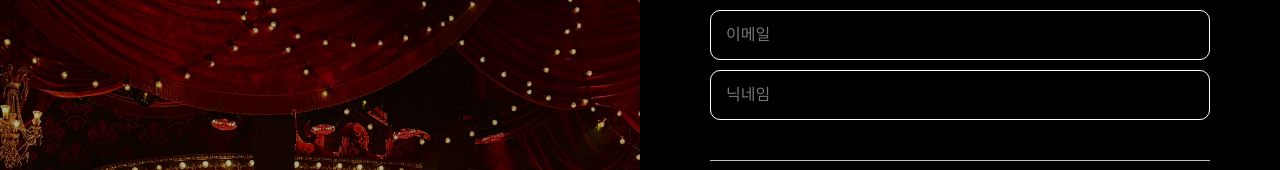
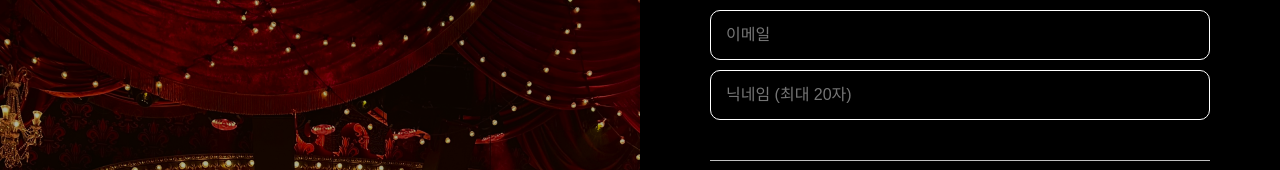
Before and after one commit to music-ally/music-ally-client, a React (Vite) app: page /sns-signup in a window 1280 px wide. Shown: the part 126-296 px from the top of the page. Built offline with nearby package versions, Linux system fonts and the light colour scheme.

Commit message:
Feat: 닉네임 최대글자 지정
+ 주석정리

```diff
--- a/src/routes/sns-signup.tsx
+++ b/src/routes/sns-signup.tsx
@@ -85,17 +85,20 @@ export default function SnsSignup(){
     const handleBlur = async (e : React.ChangeEvent<HTMLInputElement>) => {
         try{
             // .env 파일에 백엔드 주소 추가
-            // const response = await axios.post(`${process.env.REACT_APP_BACKEND_URL}/api/check-nickname`, { nickname: value });
-            // const response = await axios.post('/api/check-nickname', {nickname: value});
-            // if(response.data.exists){
-            //     setEmailMsg("이미 존재하는 닉네임입니다. ");
-            //     setIsEmailError(true);
-            // } else{
-            //     setEmailMsg("사용 가능한 닉네임입니다.")
-            //     setIsEmailError(false);
-            // }
+            /*
+            const response = await axios.post(`${process.env.REACT_APP_BACKEND_URL}/api/check-nickname`, { nickname: value });
+            const response = await axios.post('/api/check-nickname', {nickname: value});
+            if(response.data.exists){
+                setNicknameMsg("이미 존재하는 닉네임입니다. ");
+                setIsNameError(true);
+            } else{
+                setNicknameMsg("사용 가능한 닉네임입니다.")
+                setIsNameError(false);
+            }
             setNicknameMsg("이미 존재하는 닉네임입니다. ");
             setIsNameError(true);
+
+            */
         } catch(error) {
             console.error("닉네임 중복 확인 오류: ", error);
         }
@@ -175,7 +178,8 @@ export default function SnsSignup(){
                             value={nickname}
                             type="name"
                             onBlur={handleBlur}
-                            placeholder="닉네임"
+                            placeholder="닉네임 (최대 20자)"
+                            maxLength={20}
                             required
                         />
                         <AlertText isError = {isNameError}>
```
